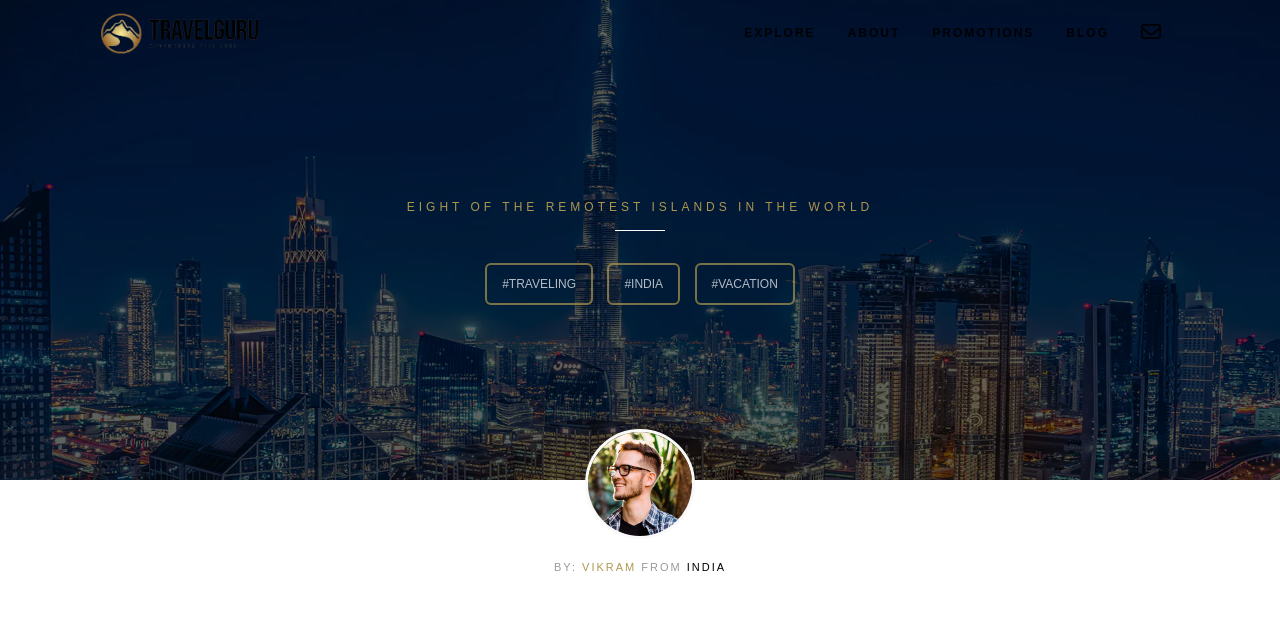
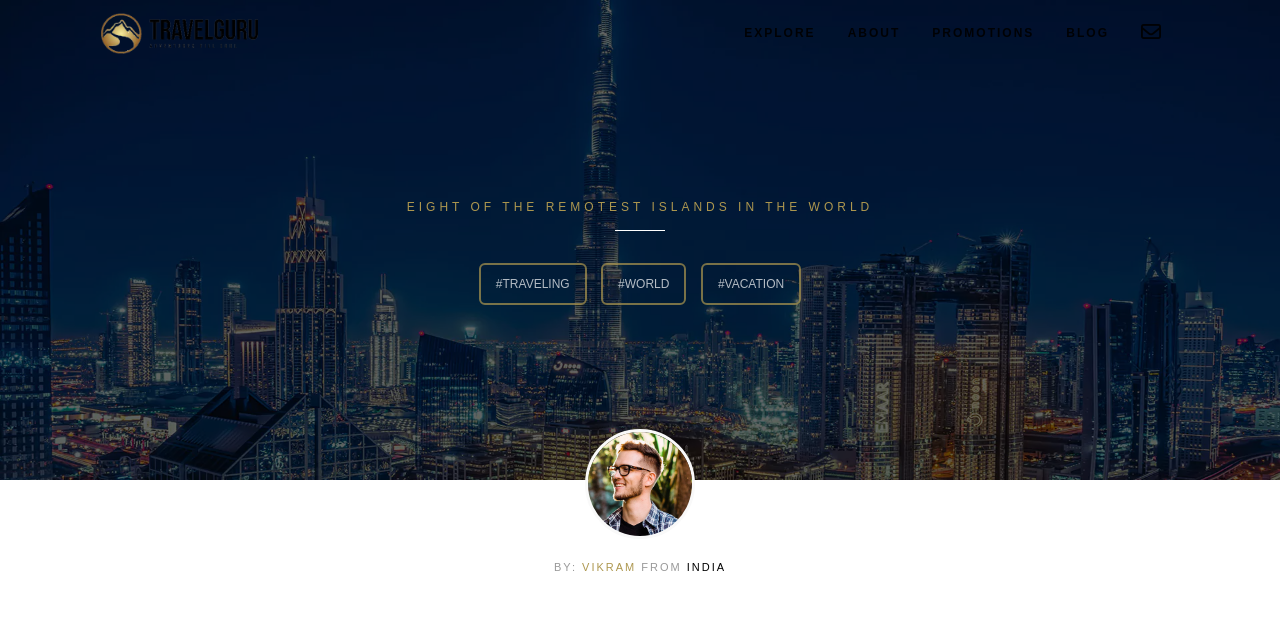
Before and after one commit to vicky87883/travelguru, a PHP site: page /8-of-the-worlds-most-remote-islands.php in a window 1280 px wide. Shown: the top 639 px of the page. Run offline with PHP 8.4, Linux system fonts and the light colour scheme; some libraries are stand-ins or nearby versions.

Commit message:
commit updated

```diff
--- a/8-of-the-worlds-most-remote-islands.php
+++ b/8-of-the-worlds-most-remote-islands.php
@@ -30,7 +30,7 @@
 <div class="content center mt-100">
 <h5 class=t-gold>Eight of the Remotest Islands in the World</h5>
 <span class=line></span>
-<div class=tags><a class="tag t-white b-gold">#traveling</a> <a class="tag t-white b-gold">#India</a> <a class="tag t-white b-gold">#vacation</a></div>
+<div class=tags><a class="tag t-white b-gold">#traveling</a> <a class="tag t-white b-gold">#world</a> <a class="tag t-white b-gold">#vacation</a></div>
 <div class=mt-50></div>
 </div>
 </div>
```
